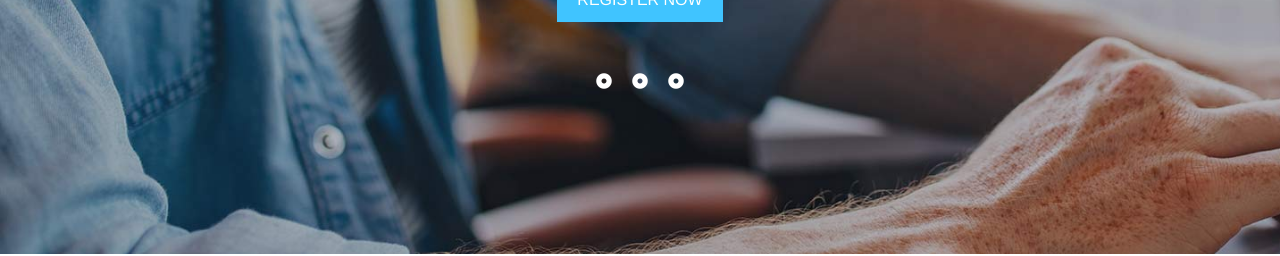
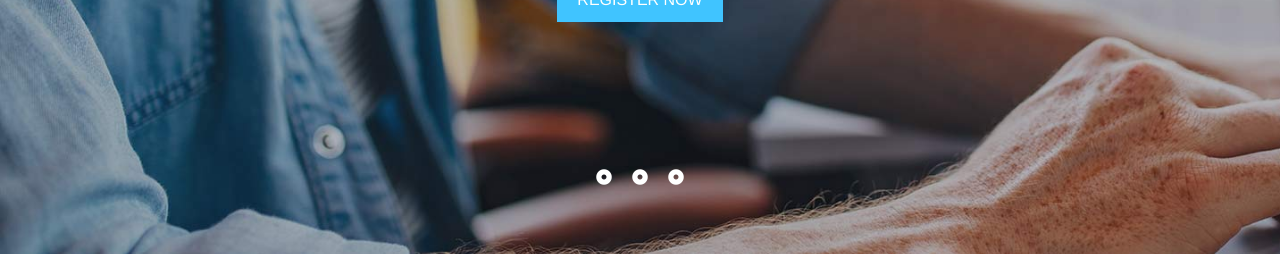
Before and after one commit to bePIRRO/proj-html-vuejs, a Vue app: page / in a window 1280 px wide. Shown: the part 549-805 px from the top of the page. Built offline with nearby package versions, Linux system fonts and the light colour scheme.

Commit message:
fix slider style

```diff
--- a/src/components/Header.vue
+++ b/src/components/Header.vue
@@ -1,5 +1,5 @@
 <template>
-  <header class="pb-5">
+  <header class="pb-5" id="header">
     <MainNav />
     <div class="my-5 py-5 container">
       <h1 class="display-1 my-5">Contemporary Ideas</h1>
@@ -13,9 +13,8 @@
       <div class="btn btn-blue my-5 border-0 rounded-0">
         <a href="#">REGISTER NOW</a>
       </div>
-
-      <Slider />
     </div>
+    <Slider />
   </header>
 </template>
 
@@ -35,7 +34,6 @@ export default {
 
 <style lang="scss" scoped>
 @import "@/assets/scss/_generics.scss";
-@import "@/assets/scss/_slider.scss";
 
 header {
   background-image: url("../assets/img/h5-slide-3-background.jpg");
--- a/src/components/MainNav.vue
+++ b/src/components/MainNav.vue
@@ -1,4 +1,5 @@
 <template>
+  <div>
     <ul class="main-nav d-flex justify-content-around align-items-center py-5">
       <li>
         <a href="#"
@@ -12,6 +13,7 @@
       <li><i class="fas fa-shopping-bag"></i></li>
       <li><i class="fas fa-bars"></i></li>
     </ul>
+  </div>
 </template>
 
 <script>
--- a/src/components/Slider.vue
+++ b/src/components/Slider.vue
@@ -1,9 +1,11 @@
 <template>
-  <ul class="p-0">
-    <li v-for="index in 3" :key="index">
-      <i class="fa-dot-circle" :class="isActive ? 'far' : 'fas'"></i>
-    </li>
-  </ul>
+  <div id="slider">
+    <ul class="p-0">
+      <li v-for="index in 3" :key="index">
+        <i class="fa-dot-circle" :class="isActive ? 'far' : 'fas'"></i>
+      </li>
+    </ul>
+  </div>
 </template>
 
 <script>
```
Also changed, not shown: src/assets/scss/_slider.scss (deleted), 1 other file (tests, documents, lock files or other folders). Lines whose indentation alone changed are shown as unchanged.
